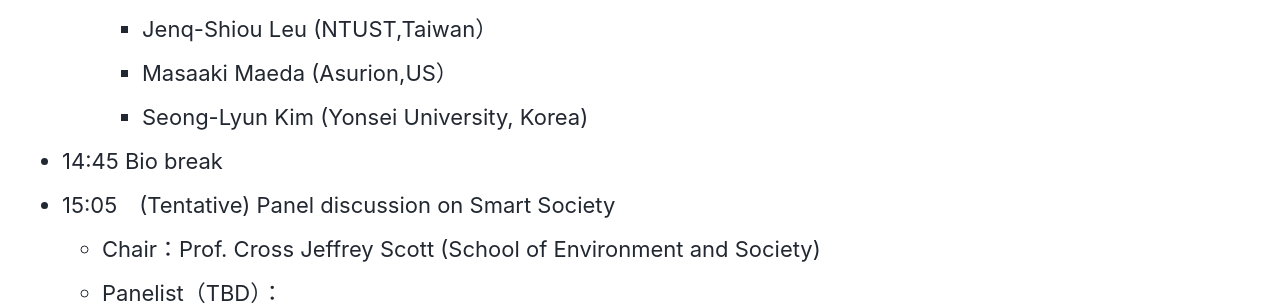
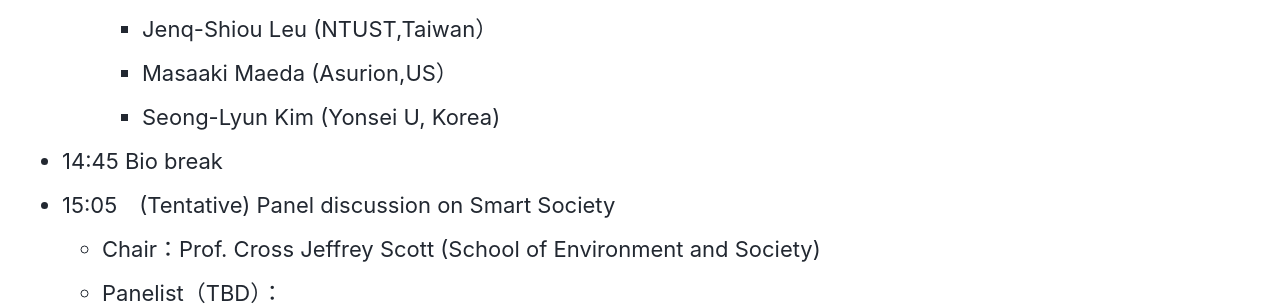
Before and after one commit to fl1d/w0ex.github.io, a Jekyll site: the page built from _pages/global_forum_en.md, in a window 1280 px wide. Shown: the part 1396-1701 px from the top of the page. Built offline with Jekyll 4.4.1, drawn with Linux system fonts in a browser that asks for light colours; cached includes are drawn as plain includes; nearby versions of some CDN libraries.

Commit message:
Update global_forum_en.md

```diff
--- a/_pages/global_forum_en.md
+++ b/_pages/global_forum_en.md
@@ -56,7 +56,7 @@ header:
     * Thomas Haustein (Fraunhofer HHI,Germany)
     * Jenq-Shiou Leu (NTUST,Taiwan）
     * Masaaki Maeda (Asurion,US）
-    * Seong-Lyun Kim (Yonsei University, Korea)
+    * Seong-Lyun Kim (Yonsei U, Korea)
 * 14:45   Bio break
 * 15:05　(Tentative) Panel discussion on Smart Society
   * Chair：Prof. Cross Jeffrey Scott (School of Environment and Society)
```
